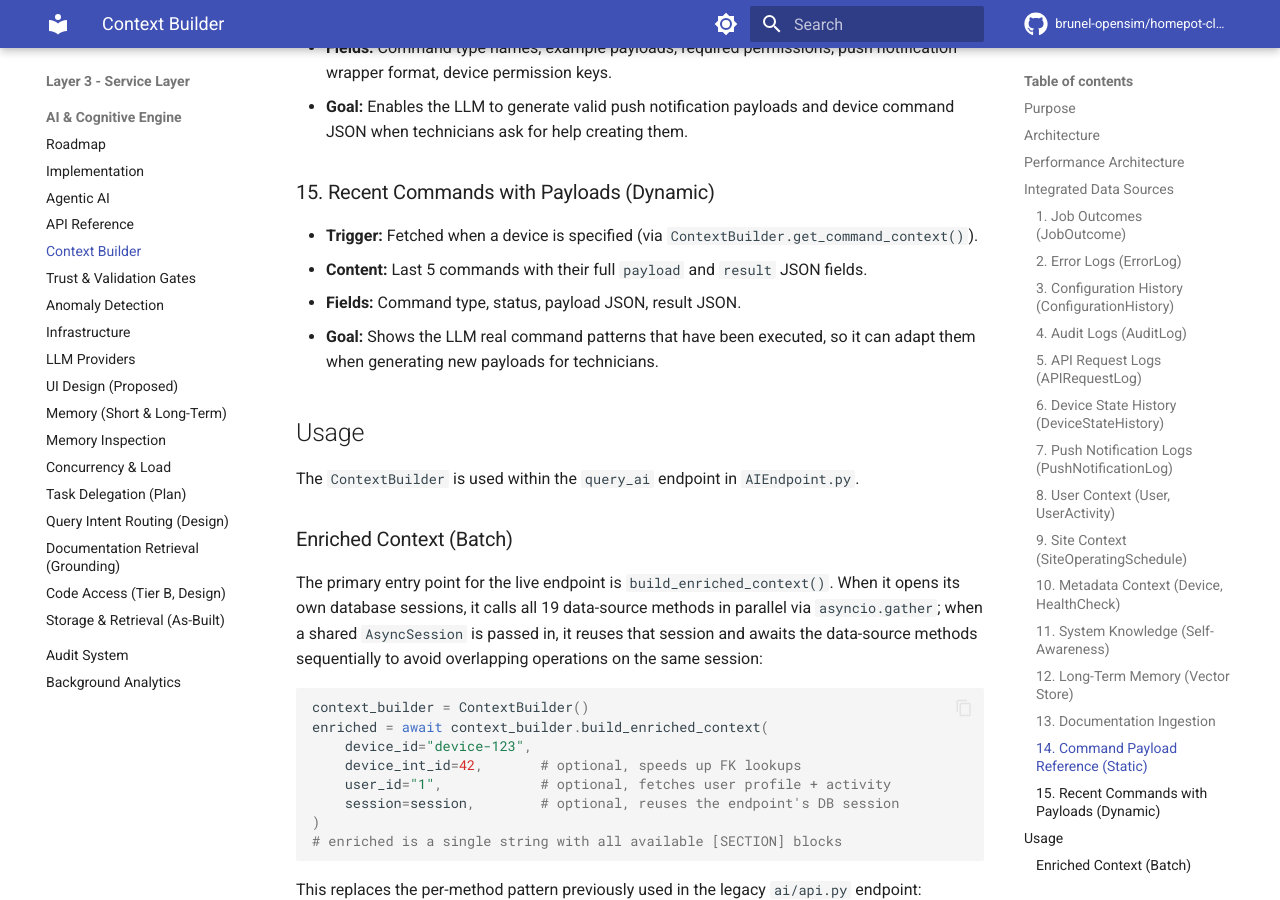
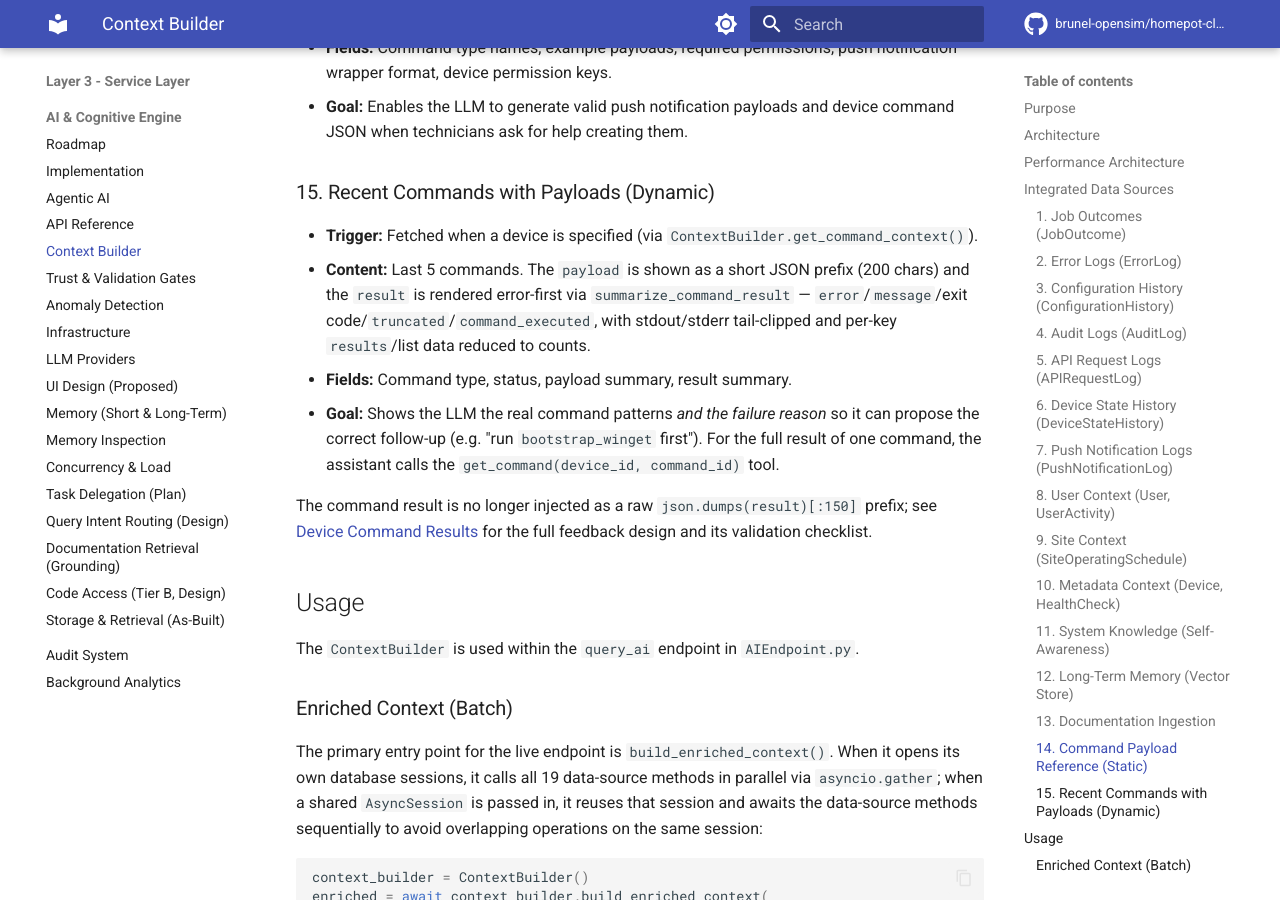
Before and after one commit to brunel-opensim/homepot-client, an MkDocs documentation site: the page built from docs/ai-context-builder.md, in a window 1280 px wide and 900 px high, scrolled down 4390 px. Built offline with MkDocs 1.6.1 and Material for MkDocs 9.7.7, drawn with Linux system fonts in a browser that asks for light colours; comment, search, counter and statistics services are not loaded; the version menu is left out.

Commit message:
docs(commands): document command-result feedback and validation
Add a reference for how command results flow from the device to the Dashboard and the AI (PR #941, PR #942), plus a validation checklist. Update the AI Context Builder doc to reflect the error-first bounded result summary.

```diff
--- a/docs/ai-context-builder.md
+++ b/docs/ai-context-builder.md
@@ -117,9 +117,13 @@ Currently, the Context Builder integrates the following data sources:
 
 ### 15. Recent Commands with Payloads (Dynamic)
 *   **Trigger:** Fetched when a device is specified (via `ContextBuilder.get_command_context()`).
-*   **Content:** Last 5 commands with their full `payload` and `result` JSON fields.
-*   **Fields:** Command type, status, payload JSON, result JSON.
-*   **Goal:** Shows the LLM real command patterns that have been executed, so it can adapt them when generating new payloads for technicians.
+*   **Content:** Last 5 commands. The `payload` is shown as a short JSON prefix (200 chars) and the `result` is rendered error-first via `summarize_command_result` — `error`/`message`/exit code/`truncated`/`command_executed`, with stdout/stderr tail-clipped and per-key `results`/list data reduced to counts.
+*   **Fields:** Command type, status, payload summary, result summary.
+*   **Goal:** Shows the LLM the real command patterns *and the failure reason* so it can propose the correct follow-up (e.g. "run `bootstrap_winget` first"). For the full result of one command, the assistant calls the `get_command(device_id, command_id)` tool.
+
+The command result is no longer injected as a raw `json.dumps(result)[:150]`
+prefix; see [Device Command Results](device-command-results.md) for the full
+feedback design and its validation checklist.
 
 ## Usage
 
--- a/mkdocs.yml
+++ b/mkdocs.yml
@@ -192,6 +192,7 @@ nav:
           - Enrolment Intents: enrolment-intents.md
           - Registration: device-registration.md
           - Metrics Collection: device-metrics-collection.md
+          - Command Results & Validation: device-command-results.md
           - Peripheral Discovery: peripheral-discovery.md
           - Configuration (MDM): device-configuration-mdm.md
       - Platform Integration:
```
Also changed, not shown: docs/device-command-results.md (added, +108 -0 lines).
